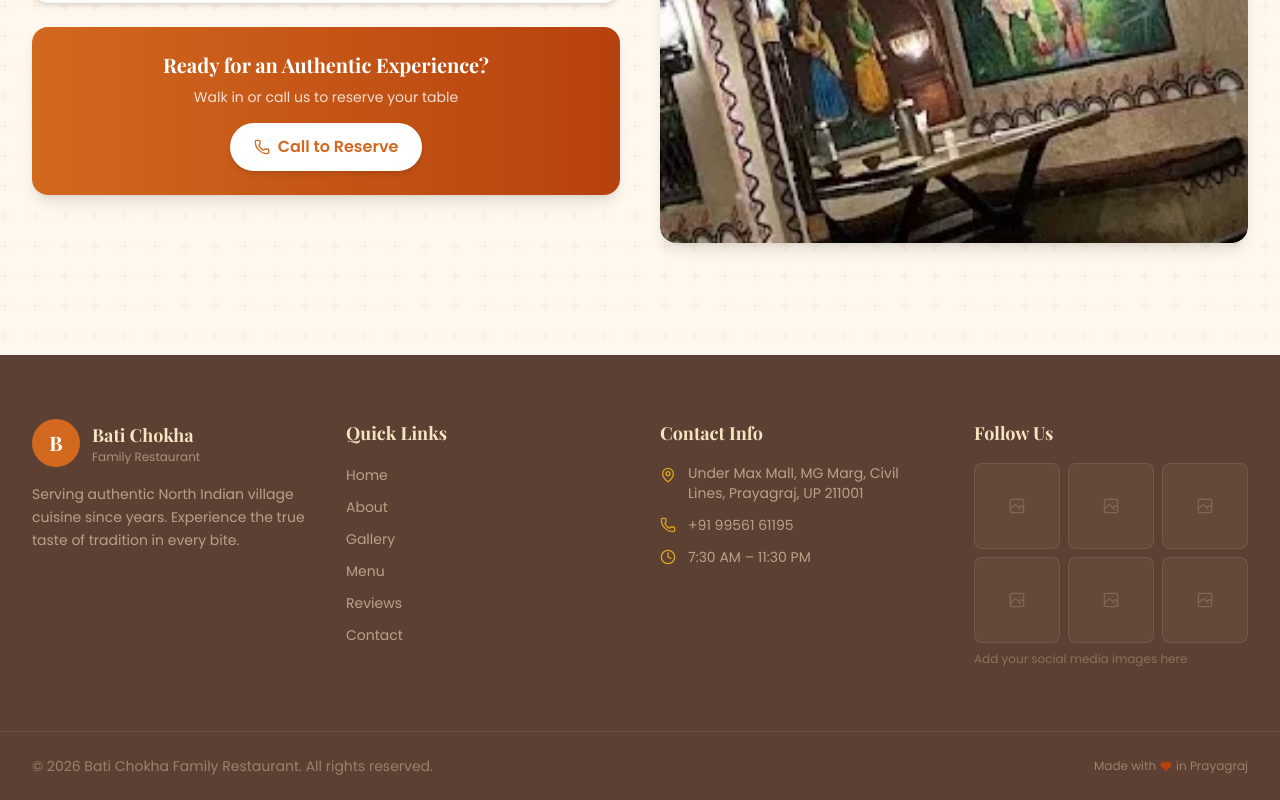
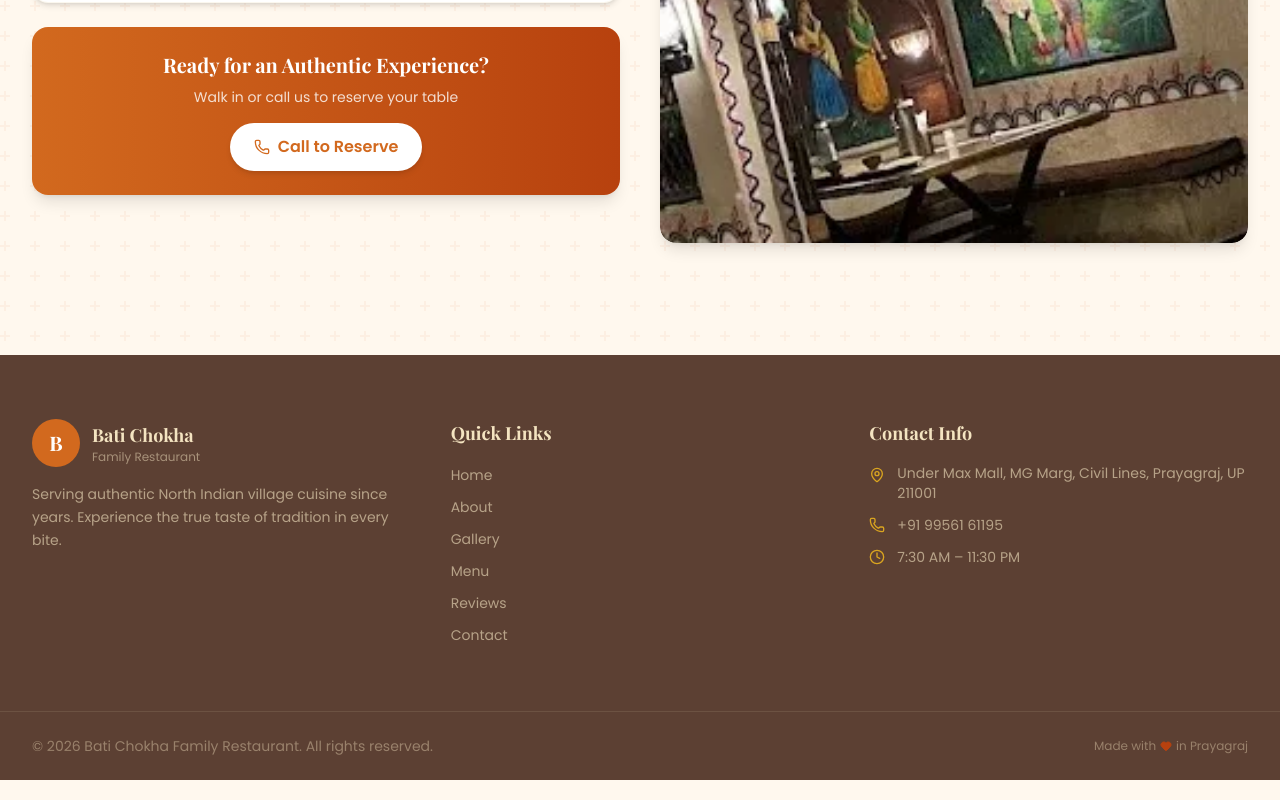
Before and after one commit to kprakhar024/Restaurantwebsite, a React (Vite) app: page / in a window 1280 px wide. Shown: the part 6595-7395 px from the top of the page. Built offline with nearby package versions, Linux system fonts and the light colour scheme; a web font is replaced by a local one.

Commit message:
Update Footer.tsx

```diff
--- a/src/components/Footer.tsx
+++ b/src/components/Footer.tsx
@@ -4,7 +4,7 @@
   return (
     <footer className="bg-earth text-warm">
       <div className="max-w-7xl mx-auto px-4 sm:px-6 lg:px-8 py-16">
-        <div className="grid sm:grid-cols-2 lg:grid-cols-4 gap-10">
+        <div className="grid sm:grid-cols-2 lg:grid-cols-3 gap-10">
           {/* Brand */}
           <div className="sm:col-span-2 lg:col-span-1">
             <div className="flex items-center gap-3 mb-4">
@@ -61,27 +61,6 @@
               </li>
             </ul>
           </div>
-
-          {/* Image Placeholder */}
-          <div>
-            <h4 className="font-playfair font-bold text-warm mb-4 text-lg">Follow Us</h4>
-            {/* PLACEHOLDER: Add social media links / small gallery */}
-            <div className="grid grid-cols-3 gap-2">
-              {[1, 2, 3, 4, 5, 6].map((num) => (
-                <div
-                  key={num}
-                  className="aspect-square rounded-lg bg-warm/5 border border-warm/10 flex items-center justify-center hover:bg-warm/10 transition-colors cursor-pointer"
-                >
-                  <svg xmlns="http://www.w3.org/2000/svg" className="w-5 h-5 text-warm/20" fill="none" viewBox="0 0 24 24" stroke="currentColor">
-                    <path strokeLinecap="round" strokeLinejoin="round" strokeWidth={1.5} d="M4 16l4.586-4.586a2 2 0 012.828 0L16 16m-2-2l1.586-1.586a2 2 0 012.828 0L20 14m-6-6h.01M6 20h12a2 2 0 002-2V6a2 2 0 00-2-2H6a2 2 0 00-2 2v12a2 2 0 002 2z" />
-                  </svg>
-                </div>
-              ))}
-            </div>
-            <p className="text-warm/30 font-poppins text-xs mt-2">
-              Add your social media images here
-            </p>
-          </div>
         </div>
       </div>
 
```
